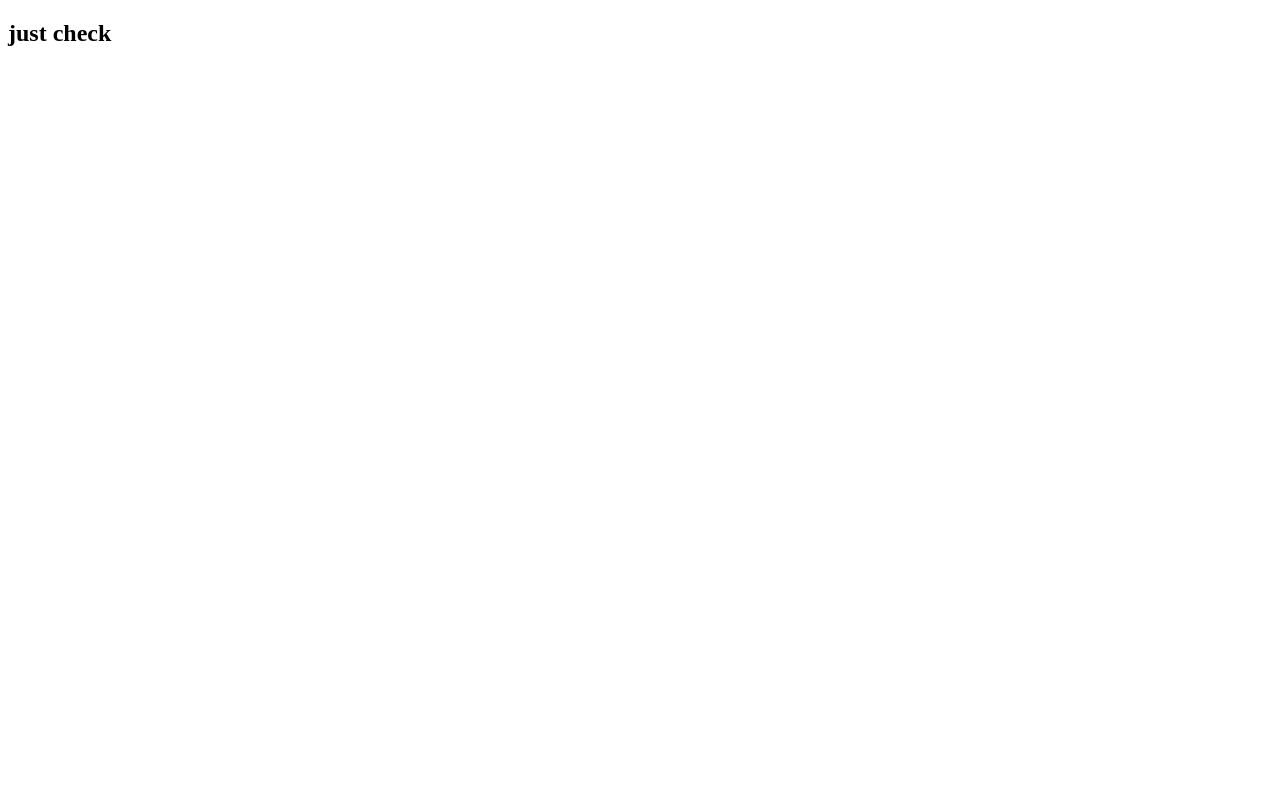
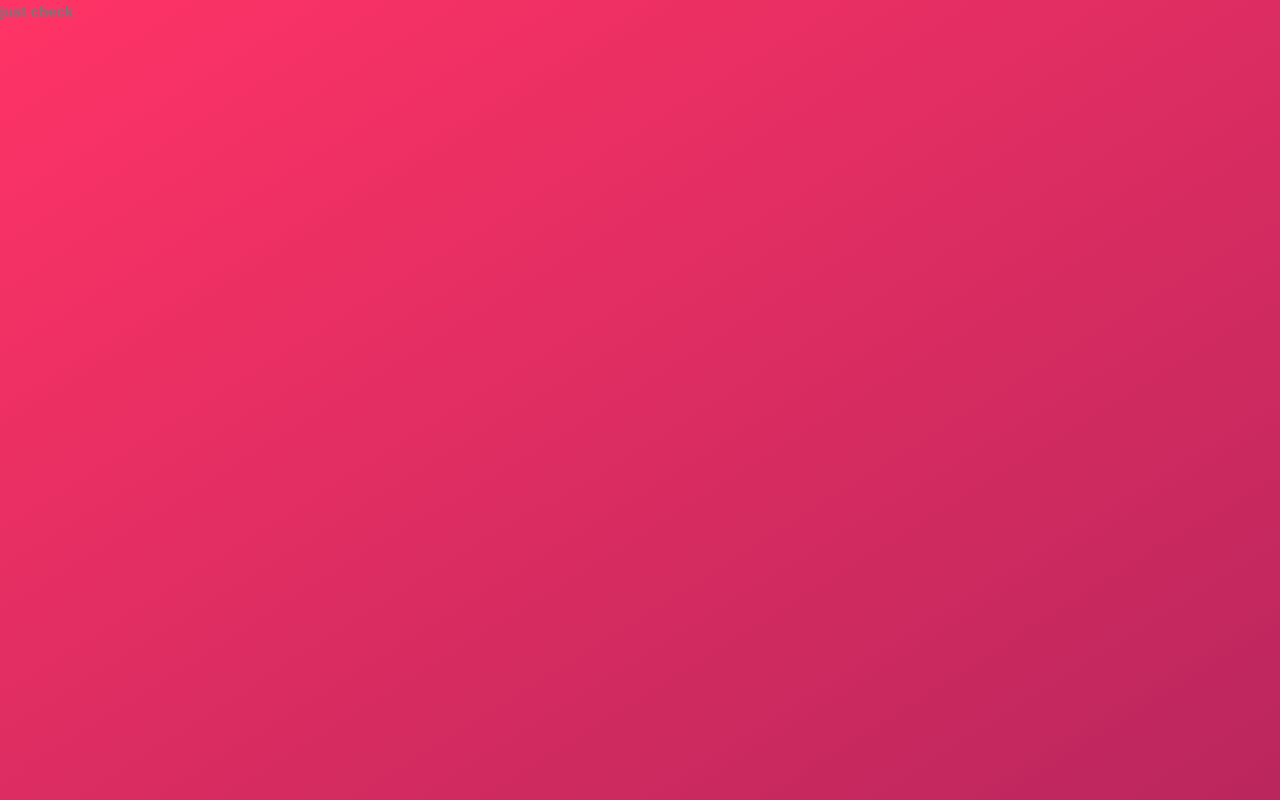
Before and after one commit to adi-peled/Trillo, a website: page index.html in a window 1280 px wide. Drawn offline with Linux system fonts and the light colour scheme.

Commit message:
setup base.scss

```diff
--- /dev/null
+++ b/sass/_base.scss
@@ -0,0 +1,41 @@
+
+:root {
+    --color-primary: #eb2f64;
+    --color-primary-light: #FF3366;
+    --color-primary-dark: #BA265D;
+    --color-grey-light-1: #faf9f9;
+    --color-grey-light-2: #f4f2f2;
+    --color-grey-light-3: #f0eeee;
+    --color-grey-light-4: #ccc;
+    --color-grey-dark-1: #333;
+    --color-grey-dark-2: #777;
+    --color-grey-dark-3: #999;
+}
+
+* {
+    margin: 0;
+    padding: 0;
+}
+
+*,
+*::after,
+*::before {
+    box-sizing: inherit;
+}
+
+html {
+    box-sizing: border-box;
+    font-size: 62.5%; //1rem=10px 10px/16px
+}
+
+
+body {
+    color: var(--color-grey-dark-2);
+    font-family: 'Open-Sans', sans-serif;
+    font-weight: 400;
+    line-height: 1.6;
+    background-image: linear-gradient(to right bottom, var(--color-primary-light), var(--color-primary-dark));
+    background-repeat: no-repeat;
+    background-size: cover;
+    min-height: 100vh;
+}
--- a/sass/main.scss
+++ b/sass/main.scss
@@ -1,22 +1,3 @@
-/*
-COLORS
-Primary: #eb2f64
-Primary light: #FF3366
-Primary dark: #BA265D
-Grey light 1: #faf9f9
-Grey light 2: #f4f2f2
-Grey light 3: #f0eeee
-Grey light 4: #ccc
-Grey dark 1: #333
-Grey dark 2: #777
-Grey dark 3: #999
-*/
-
-* {
-    margin: 0;
-    padding: 0;
-}
-
-body {
-    background-color: #eb2f64;
-}
+@import './base';
+@import './layout';
+@import './cmps';
```
Also changed, not shown: css/style.css, package.json (renamed from img/package.json), sass/_cmps.scss (added), sass/_layout.scss (added), 2 other files.
